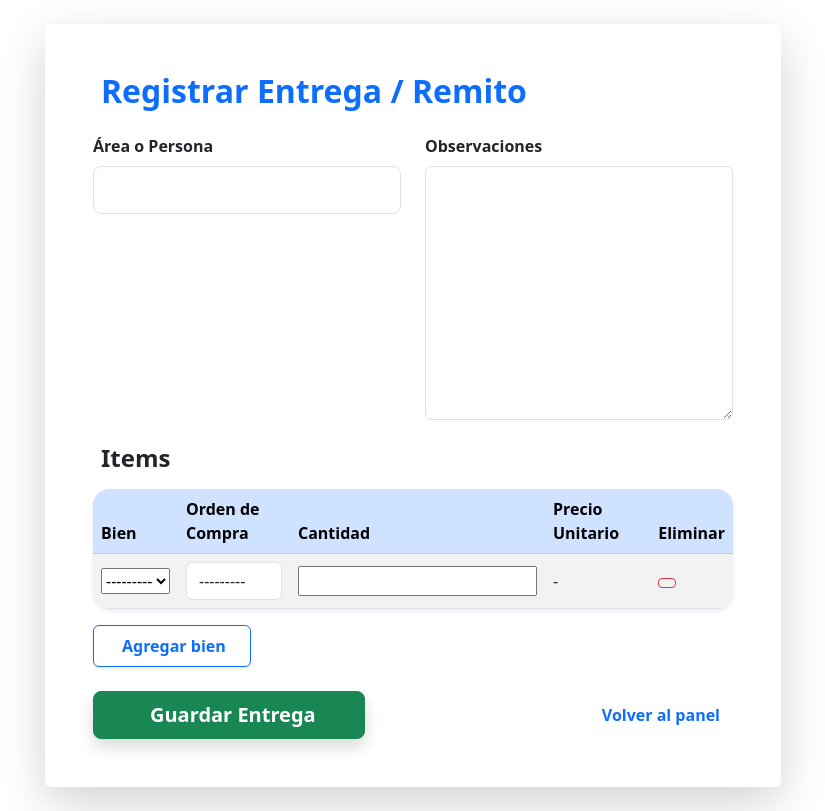
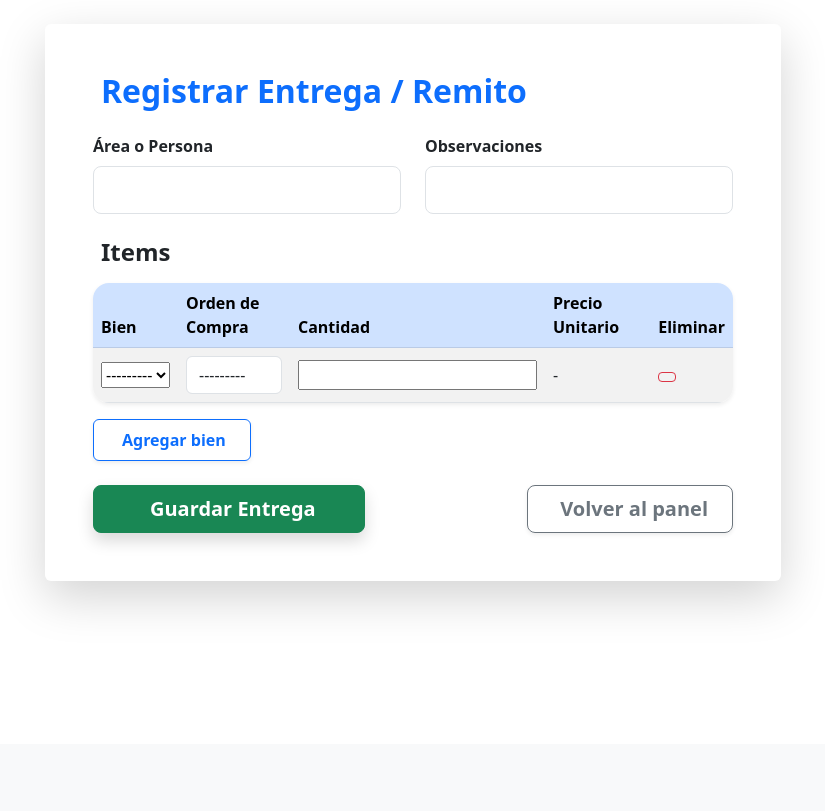
Before and after one commit to Roan1982/Suministros, a Django app: page /entrega/nueva/ in a window 1280 px wide. Shown: the part 56-867 px from the top of the page, without its empty margins (227-1052 px from the left). After the commit the page ends 659 px from the top, so only its background shows below. Run offline with Django 5.2, Linux system fonts and the light colour scheme; the visitor is signed in with stand-in values (Sample User, id 1); data that the repository does not hold is empty.

Commit message:
estilo volver al panel

```diff
--- a/stock/inventario/templates/inventario/entrega_form.html
+++ b/stock/inventario/templates/inventario/entrega_form.html
@@ -17,7 +17,7 @@
             </div>
             <div class="col-md-6">
               <label for="id_observaciones" class="form-label fw-semibold">Observaciones</label>
-              {{ form.observaciones|add_class:'form-control' }}
+              <textarea id="id_observaciones" name="observaciones" class="form-control form-control-lg" rows="1" style="resize:none;overflow:hidden;" oninput="autoExpand(this)">{{ form.observaciones.value|default_if_none:'' }}</textarea>
             </div>
           </div>
           <div class="mb-4">
@@ -66,8 +66,8 @@
             <button type="submit" class="btn btn-success btn-lg px-5 fw-bold shadow" onclick="debugFormset()">
               <i class="fa-solid fa-floppy-disk me-2"></i>Guardar Entrega
             </button>
-            <a href="{% url 'dashboard' %}" class="btn btn-link text-decoration-none fw-semibold">
-              <i class="fa-solid fa-arrow-left me-1"></i>Volver al panel
+            <a href="{% url 'dashboard' %}" class="btn btn-outline-secondary btn-lg px-4 fw-bold shadow-sm d-flex align-items-center">
+              <i class="fa-solid fa-arrow-left me-2"></i>Volver al panel
             </a>
           </div>
         </form>
@@ -110,6 +110,17 @@ function debugFormset() {
 <script src="/static/inventario/entrega_bien_orden.js"></script>
 <script src="/static/inventario/formset_dynamic.js"></script>
 <script>
+// Auto-expand textarea Observaciones
+function autoExpand(textarea) {
+  textarea.style.height = 'auto';
+  textarea.style.height = (textarea.scrollHeight) + 'px';
+}
+document.addEventListener('DOMContentLoaded', function() {
+  var obs = document.getElementById('id_observaciones');
+  if (obs) autoExpand(obs);
+});
+</script>
+<script>
 // Eliminar fila de item dinámicamente
 document.addEventListener('DOMContentLoaded', function() {
   document.querySelectorAll('.delete-row').forEach(function(btn) {
```
